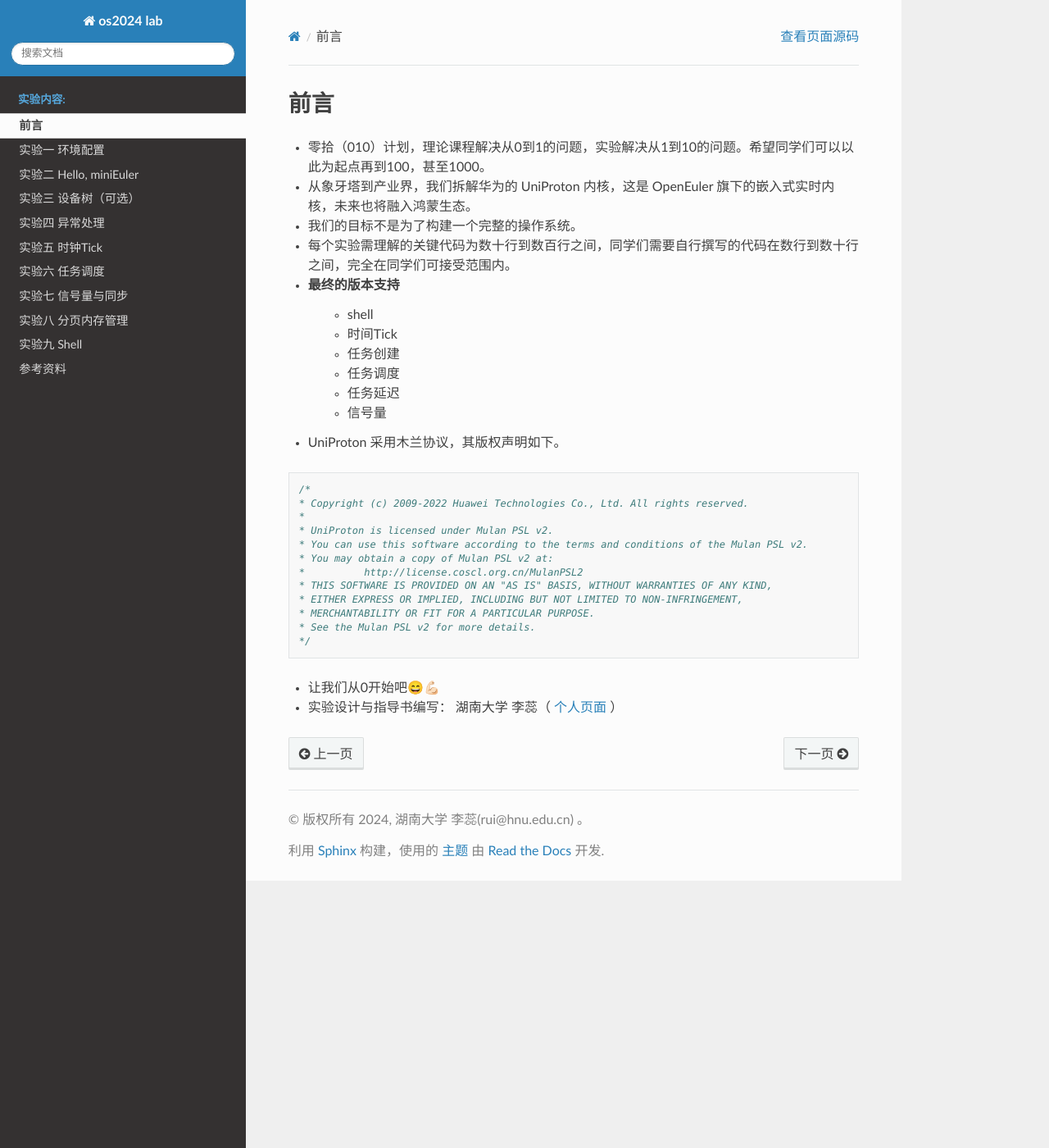
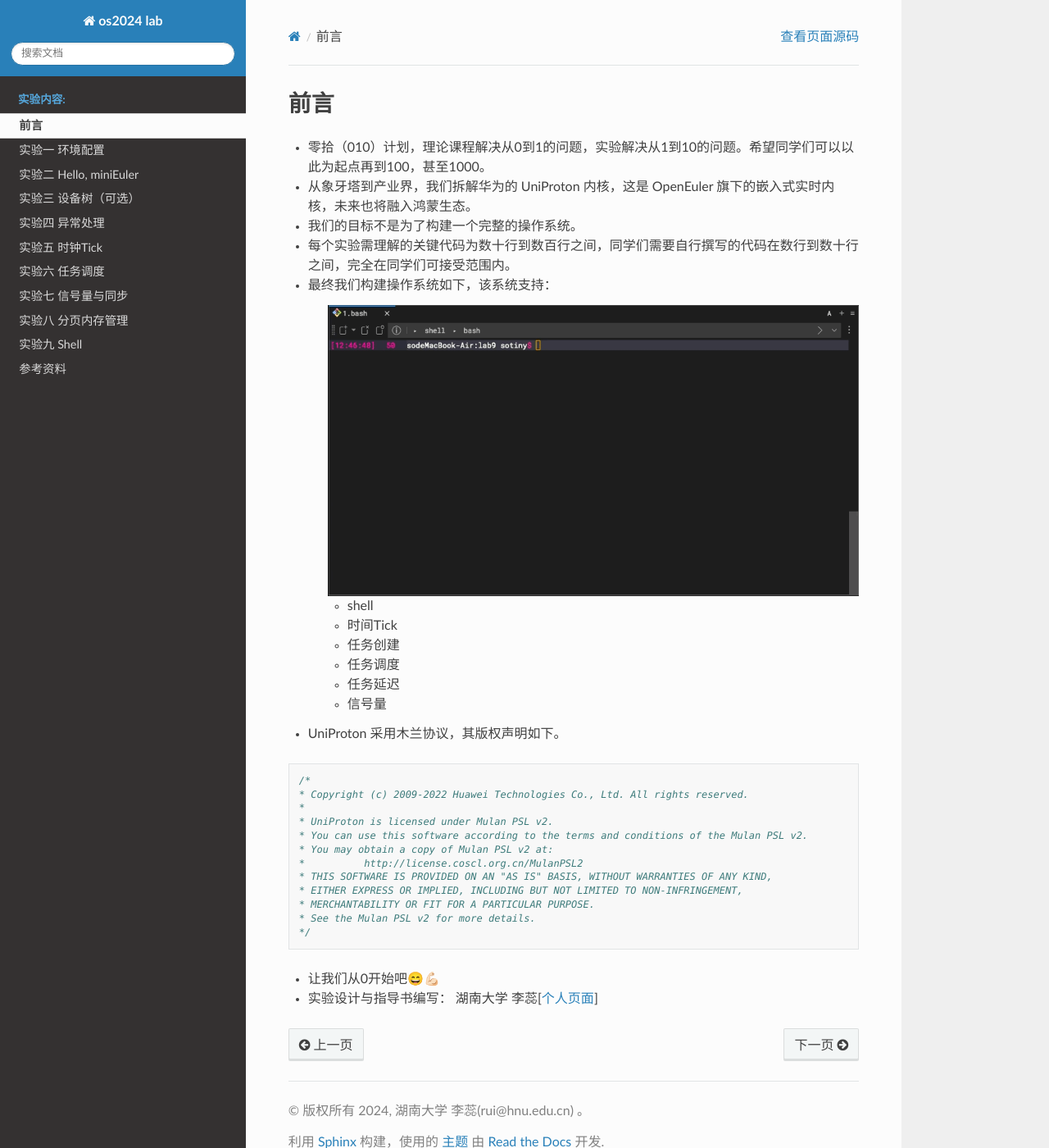
Before and after one commit to ruiatgithub/os2024, a Sphinx documentation site: the page built from source/intro/index.rst, in a window 1280 px wide and 1400 px high. Shown: the whole window at 82% size. Built offline with Sphinx 7.4.7 and the Read the Docs theme 2.0.0, drawn with Linux system fonts in a browser that asks for light colours; pages that are not in the unit, such as notebooks, are missing from menus.

Commit message:
Initial commit

```diff
--- a/source/intro/index.rst
+++ b/source/intro/index.rst
@@ -5,13 +5,18 @@
 - 从象牙塔到产业界，我们拆解华为的 UniProton 内核，这是 OpenEuler 旗下的嵌入式实时内核，未来也将融入鸿蒙生态。
 - 我们的目标不是为了构建一个完整的操作系统。
 - 每个实验需理解的关键代码为数十行到数百行之间，同学们需要自行撰写的代码在数行到数十行之间，完全在同学们可接受范围内。
-- 最终的版本支持
+- 最终我们构建操作系统如下，该系统支持：
+
+    .. image:: ./miniEuler.gif
+
     - shell
     - 时间Tick
     - 任务创建
     - 任务调度
     - 任务延迟
     - 信号量
+
+
 
 - UniProton 采用木兰协议，其版权声明如下。
 
@@ -31,4 +36,5 @@
     */
 
 - 让我们从0开始吧😄💪🏻
-- 实验设计与指导书编写： 湖南大学 李蕊（ `个人页面 <http://csee.hnu.edu.cn/people/lirui>`_ ）
+
+- 实验设计与指导书编写： 湖南大学 李蕊[`个人页面 <http://csee.hnu.edu.cn/people/lirui>`_]
```
Also changed, not shown: source/intro/miniEuler.gif (added).
